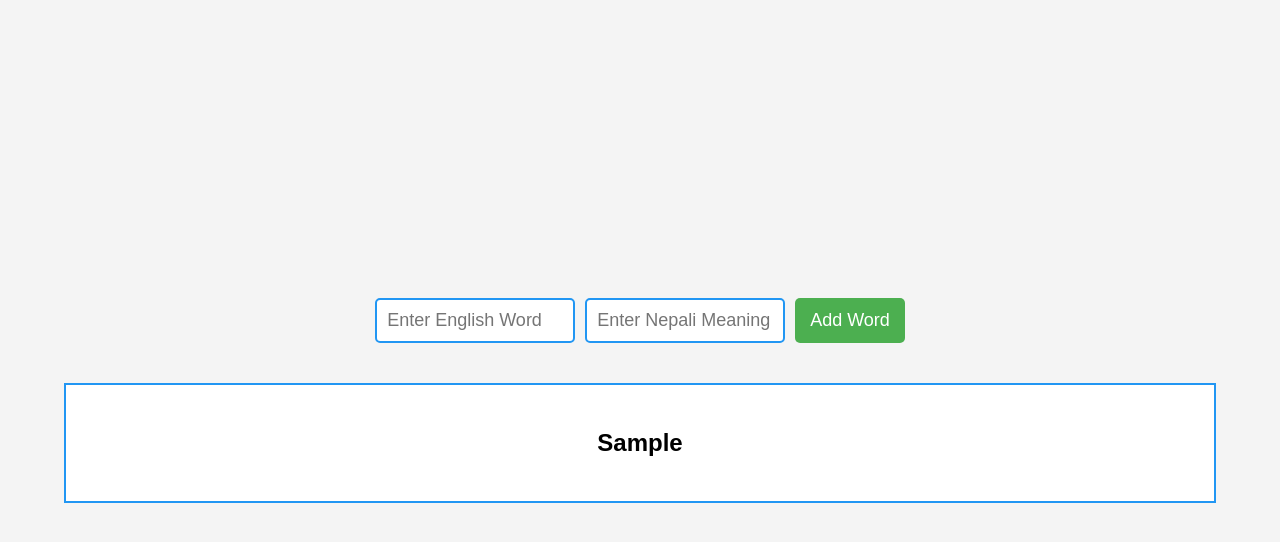
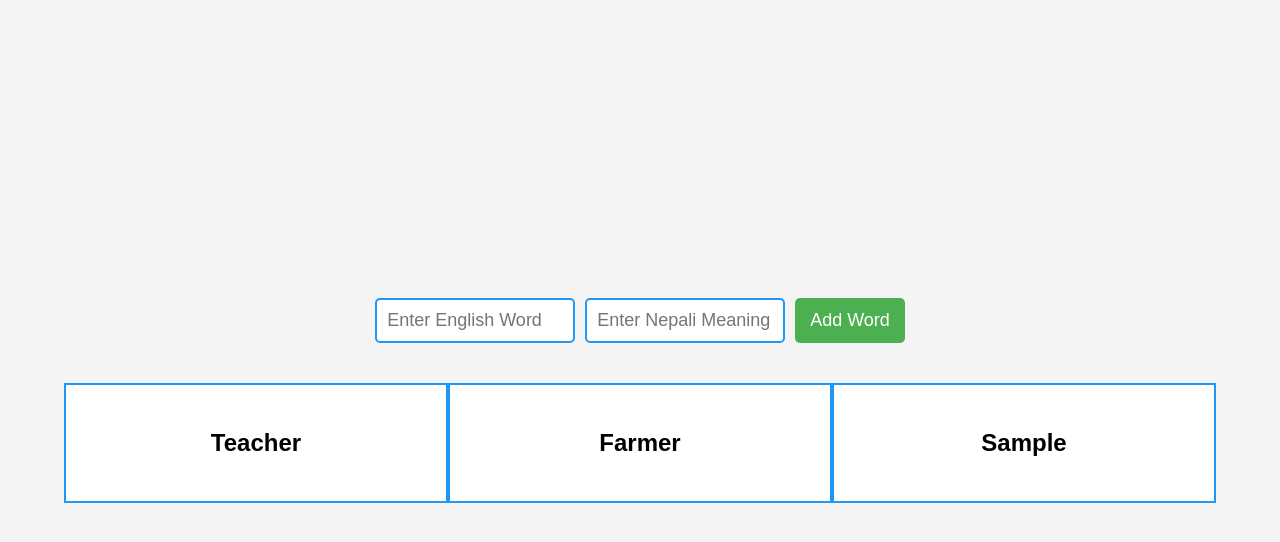
Before and after one commit to learn74/Flip, a plain HTML site: page index.html in a window 1280 px wide. Both pictures are taken after typing "Sample", "Sample" into the empty fields and a click on the button "Add Word". Drawn offline with Linux system fonts and the light colour scheme; a web font is replaced by a local one.

Commit message:
Update index.html

```diff
--- a/index.html
+++ b/index.html
@@ -38,11 +38,10 @@
             width: 100%;
             border-collapse: collapse;
             background: white;
-            table-layout: auto;
         }
 
         td {
-            width: auto;
+            width: 20%;
             height: 120px;
             text-align: center;
             font-size: 24px;
@@ -50,7 +49,6 @@
             cursor: pointer;
             position: relative;
             perspective: 1000px;
-            min-width: 150px;
         }
 
         .flip-box {
@@ -87,7 +85,7 @@
             background: #4CAF50;
             color: white;
             transform: rotateY(180deg);
-            font-family: 'Preeti', sans-serif;
+            font-family: 'Preeti', sans-serif; /* Preeti font for Nepali */
         }
 
         .form-container {
@@ -104,6 +102,7 @@
             border-radius: 5px;
         }
 
+        /* Preeti Font for Input */
         #meaning {
             font-family: 'Preeti', sans-serif;
         }
@@ -122,6 +121,7 @@
             background-color: #45a049;
         }
 
+        /* Responsive Design */
         @media (max-width: 768px) {
             td {
                 font-size: 18px;
@@ -164,8 +164,29 @@
     </div>
 
     <div class="container">
-        <table>
-            <tr id="wordRow"></tr>
+        <table id="wordTable">
+            <tr>
+                <td>
+                    <div class="flip-box">
+                        <div class="flip-front">
+                            Teacher
+                        </div>
+                        <div class="flip-back">
+                            <span class="preeti">शिक्षक</span>
+                        </div>
+                    </div>
+                </td>
+                <td>
+                    <div class="flip-box">
+                        <div class="flip-front">
+                            Farmer
+                        </div>
+                        <div class="flip-back">
+                            <span class="preeti">किसान</span>
+                        </div>
+                    </div>
+                </td>
+            </tr>
         </table>
     </div>
 
@@ -179,9 +200,14 @@
                 return;
             }
 
-            let row = document.getElementById("wordRow");
-            let cell = document.createElement("td");
+            let table = document.getElementById("wordTable");
+            let lastRow = table.rows[table.rows.length - 1];
 
+            if (!lastRow || lastRow.cells.length >= 5) {
+                lastRow = table.insertRow();
+            }
+
+            let cell = lastRow.insertCell();
             cell.innerHTML = `
                 <div class="flip-box">
                     <div class="flip-front">
@@ -193,12 +219,10 @@
                 </div>
             `;
 
-            row.appendChild(cell);
-
             document.getElementById("word").value = "";
             document.getElementById("meaning").value = "";
         }
     </script>
 
 </body>
-</html>
+    </html>
```
